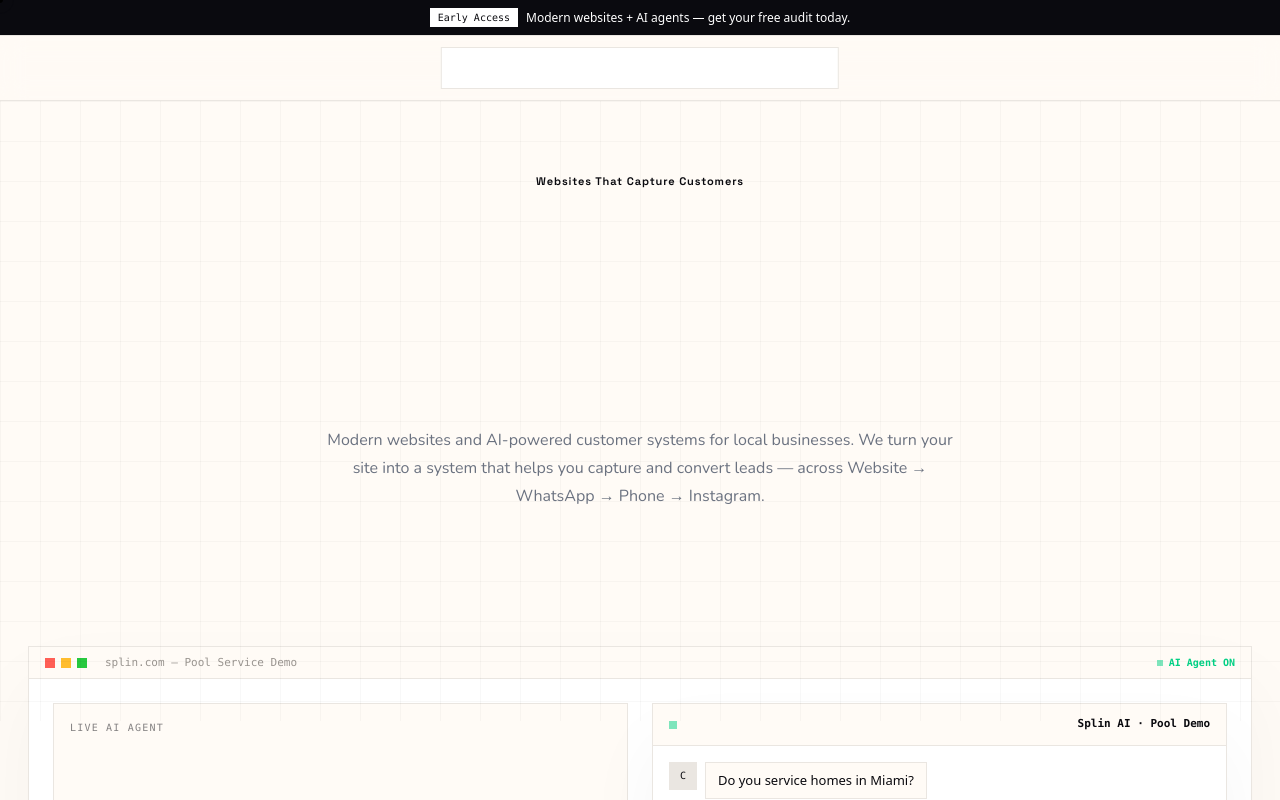
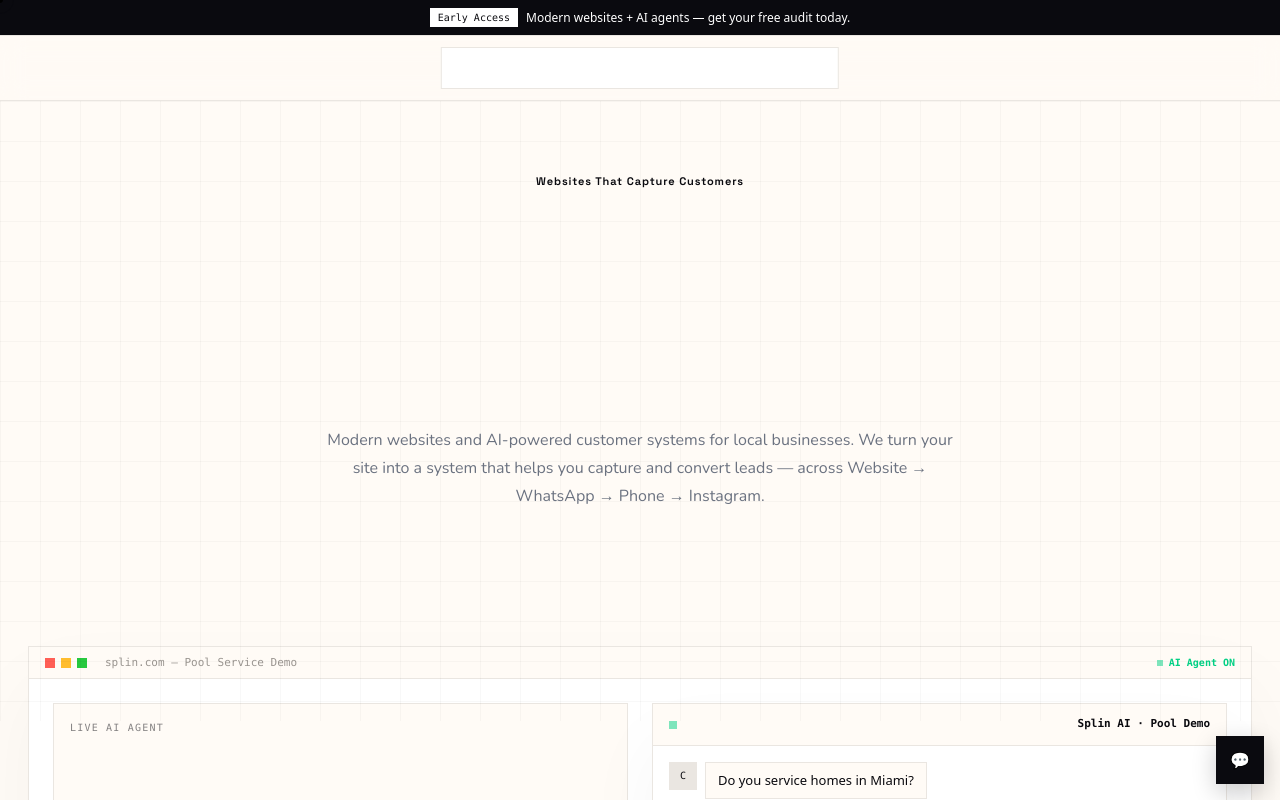
Before and after one commit to Cryptel0/splin, a React (Vite) app: page / in a window 1280 px wide. Shown: the top 800 px of the page. Built offline with nearby package versions, Linux system fonts and the light colour scheme.

Commit message:
feat: add floating chatbot widget bottom-right (Splin AI) - straight corners, yellow dot

```diff
--- a/src/App.jsx
+++ b/src/App.jsx
@@ -6,6 +6,26 @@ function ChatDemo(){
   const answers={'How much does pool cleaning cost?':'Weekly cleaning from $149','Can I book for Saturday?':'Yes — Saturday 10am open','Book a service':'Perfect — Address?'}
   function ask(q){ setMsgs(m=>[...m,{from:'c',text:q}]); setTimeout(()=> setMsgs(m=>[...m,{from:'ai',text:answers[q]||'I can help — want to book?'}]),450)}
   return (<div className="salesive-panel !bg-white !text-[#0A0A0F] p-0 overflow-hidden"><div className="flex items-center justify-between px-4 py-3 border-b border-[#EAE6E1] bg-[#FFFBF6]"><span className="w-2 h-2 bg-[#00D084] animate-pulse"></span><span className="font-mono text-[11px] font-[600]">Splin AI · Pool Demo</span></div><div className="p-4 space-y-3 max-h-[300px] overflow-auto">{msgs.map((m,i)=> m.from==='c' ? <div key={i} className="flex gap-2"><div className="w-7 h-7 bg-[#EAE6E1] flex items-center justify-center font-mono text-[10px]">C</div><div className="max-w-[78%] bg-[#FFFBF6] border border-[#EAE6E1] px-3 py-2 text-[13px]">{m.text}</div></div> : <div key={i} className="flex gap-2 justify-end"><div className="max-w-[78%] bg-[#0A0A0F] text-white px-3 py-2 text-[13px]">{m.text}</div><div className="w-7 h-7 bg-[#F59E0B] flex items-center justify-center font-mono text-[10px] text-white">AI</div></div>)}</div><div className="p-3 border-t border-[#EAE6E1] flex gap-2"><button onClick={()=>ask('How much does pool cleaning cost?')} className="font-mono text-[11px] px-2.5 py-1.5 border border-[#EAE6E1] bg-white">How much does pool cleaning cost?</button><button onClick={()=>ask('Can I book for Saturday?')} className="font-mono text-[11px] px-2.5 py-1.5 border border-[#EAE6E1] bg-white">Can I book for Saturday?</button><button onClick={()=>ask('Book a service')} className="shrink-0 h-9 px-4 bg-[#0A0A0F] text-white font-mono text-[11px]">Book →</button></div></div>)
+}
+function FloatingChat(){
+  const [open,setOpen]=useState(false)
+  const [msgs,setMsgs]=useState([{from:'ai',text:'Hi — I’m Splin AI. Ask me about services, pricing, or booking.'}])
+  const answers={'How much does pool cleaning cost?':'Weekly from $149 — want Saturday 10am?','Can I book for Saturday?':'Yes — 10am or 2pm open. Which works?','What does your maintenance package include?':'Weekly skimming, vacuum, chemicals — $149/mo.'}
+  function ask(q){ setMsgs(m=>[...m,{from:'c',text:q}]); setTimeout(()=> setMsgs(m=>[...m,{from:'ai',text:answers[q]||'I can help — trained on your business. Want to book?'}]),400)}
+  return (
+    <div className="fixed bottom-4 right-4 z-[70] flex flex-col items-end gap-3">
+      {open && (
+        <div className="w-[360px] max-w-[92vw] h-[420px] bg-white border border-[#EAE6E1] shadow-[0_20px_60px_rgba(10,10,15,0.15)] flex flex-col overflow-hidden">
+          <div className="h-10 bg-[#0A0A0F] text-white flex items-center justify-between px-3"><span className="flex items-center gap-2 font-mono text-[11px] font-[600]"><span className="w-2 h-2 bg-[#00D084] animate-pulse"></span> Splin AI — Live</span><button onClick={()=>setOpen(false)} className="w-7 h-7 flex items-center justify-center hover:bg-white/10">×</button></div>
+          <div className="flex-1 p-3 space-y-3 overflow-auto bg-[#FFFBF6]">{msgs.map((m,i)=> m.from==='c' ? <div key={i} className="flex gap-2 justify-end"><div className="max-w-[78%] bg-[#0A0A0F] text-white px-3 py-2 text-[12px]">{m.text}</div></div> : <div key={i} className="flex gap-2"><div className="w-6 h-6 bg-[#F59E0B] text-white flex items-center justify-center font-mono text-[9px]">AI</div><div className="max-w-[78%] bg-white border border-[#EAE6E1] px-3 py-2 text-[12px]">{m.text}</div></div>)}</div>
+          <div className="p-2 border-t border-[#EAE6E1] bg-white flex gap-1.5 flex-wrap"><button onClick={()=>ask('How much does pool cleaning cost?')} className="font-mono text-[10px] px-2 py-1 border border-[#EAE6E1] bg-white">Pricing?</button><button onClick={()=>ask('Can I book for Saturday?')} className="font-mono text-[10px] px-2 py-1 border border-[#EAE6E1] bg-white">Book Saturday?</button><button onClick={()=>ask('What does your maintenance package include?')} className="font-mono text-[10px] px-2 py-1 bg-[#0A0A0F] text-white">Package?</button></div>
+        </div>
+      )}
+      <button onClick={()=>setOpen(!open)} className="w-12 h-12 bg-[#0A0A0F] text-white flex items-center justify-center shadow-[0_8px_24px_rgba(10,10,15,0.2)] hover:bg-black transition" aria-label="Open chat">
+        {open ? '×' : '💬'}
+      </button>
+    </div>
+  )
 }
 export default function App(){
   const [selectedPricing, setSelectedPricing] = useState(null)
@@ -34,6 +54,7 @@ export default function App(){
     })
   },[])
   return (<div className="bg-[#FFFBF6] text-[#0A0A0F] antialiased">
+    <FloatingChat />
     <div id="cursor-dot" style={{width:6,height:6,background:'#0A0A0F',borderRadius:'50%',position:'fixed',top:0,left:0,pointerEvents:'none',zIndex:9999,transform:'translate(-50%,-50%)',mixBlendMode:'difference'}}></div>
     <div id="cursor-ring" style={{width:28,height:28,border:'1px solid rgba(10,10,15,0.15)',borderRadius:'50%',position:'fixed',top:0,left:0,pointerEvents:'none',zIndex:9998,transform:'translate(-50%,-50%)'}}></div>
     <div className="overflow-hidden border-b border-[#EAE6E1] bg-[#0A0A0F] text-white"><div className="max-w-[1320px] mx-auto px-5 sm:px-7 py-2 flex items-center justify-center gap-2 text-[12px]"><span className="hidden sm:inline-flex px-2 py-0.5 bg-white text-[#0A0A0F] font-mono text-[10px]">Early Access</span><span>Modern websites + AI agents — get your free audit today.</span></div></div>
```
